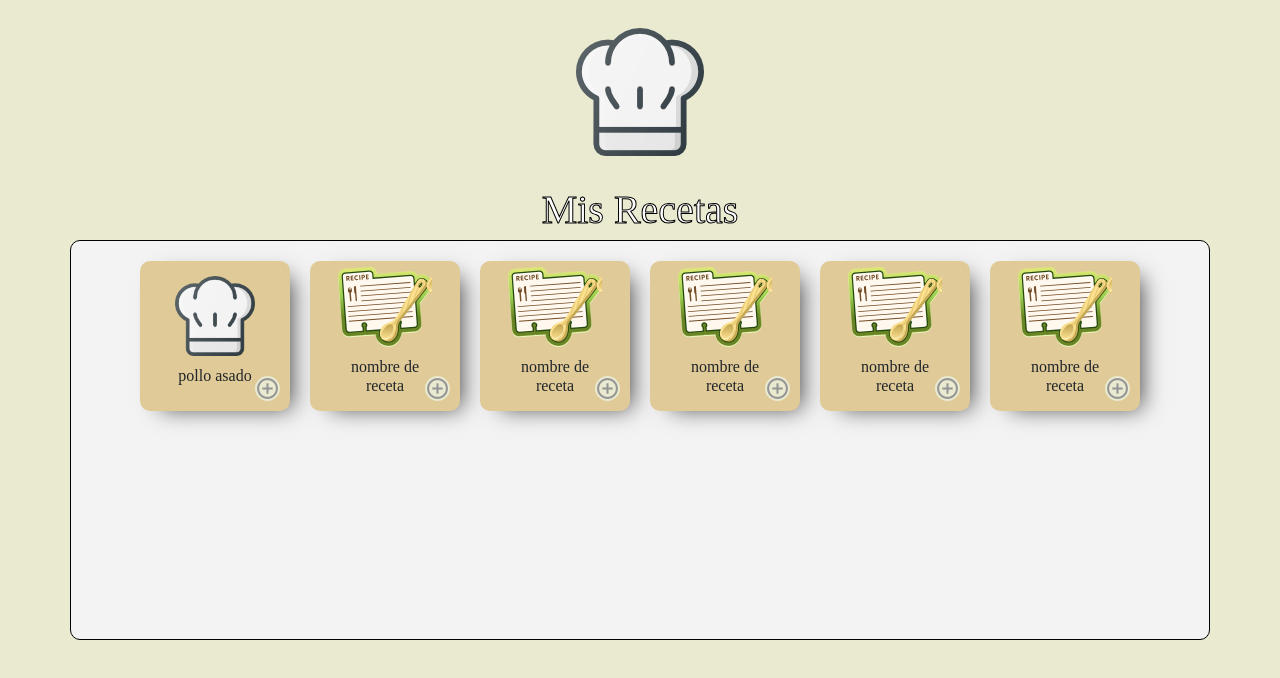
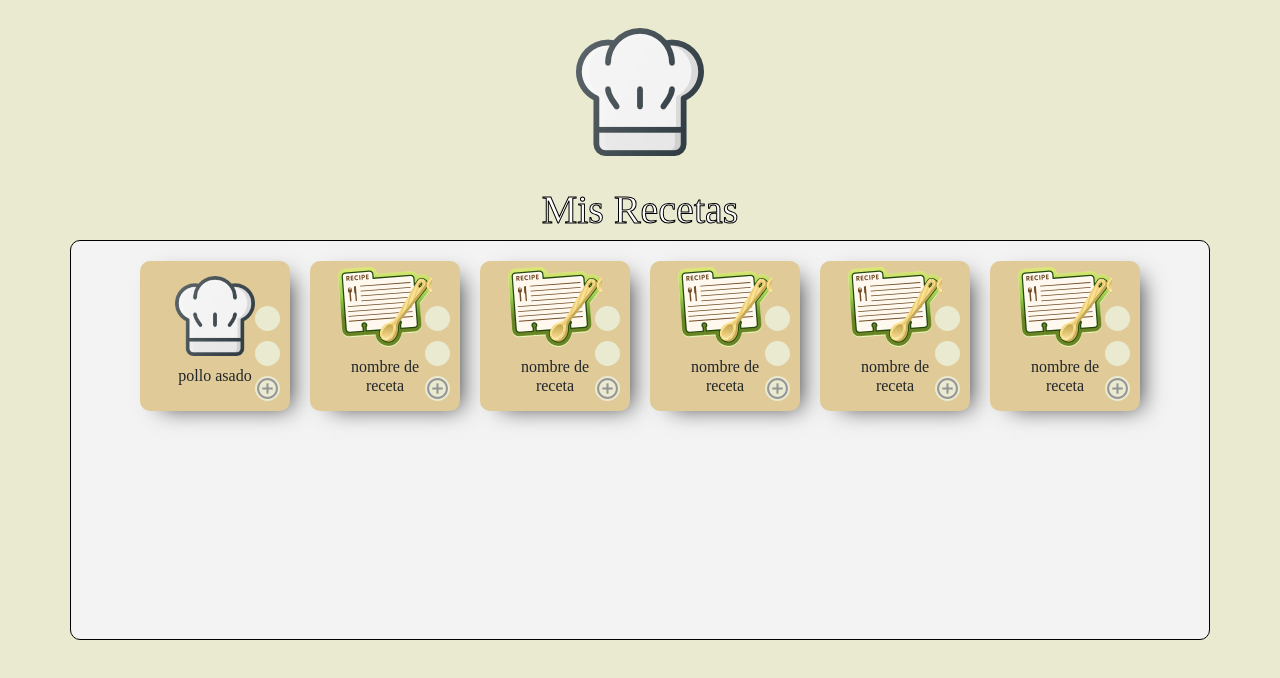
Before and after one commit to JeremyTierra/app_recetas, a React (Vite) app: page / in a window 1280 px wide. Shown: the top 678 px of the page. Built offline with nearby package versions, Linux system fonts and the light colour scheme; a web font is replaced by a local one.

Commit message:
edicion 2

```diff
--- a/src/components/menuReceta.jsx
+++ b/src/components/menuReceta.jsx
@@ -1,11 +1,19 @@
 import React from "react";
 import "../styles.css/menuReceta.css"
+const contenedorMenuEditar =document.querySelector(".contenedorMenuEditar");
+function expandir(e){
+    console.log(e,contenedorMenuEditar)
+
+    contenedorMenuEditar.classList.toggle("oculto");
+}
 function MenuReceta() {
-return (<div className= "containerMenuEditar">
-    <span className="material-symbols-sharp ">
-add_circle
-</span>
-</div>)
+    return (<div className="contenedorMenuEditar">
+        <div className="boton botonEliminar"></div>
+        <div className="boton botonEditar"></div>
+        <span className="material-symbols-sharp boton botonMas" onClick={(e)=>expandir(e)}>
+            add_circle
+        </span>
+    </div>)
 
 }
 export default MenuReceta;
--- a/src/components/receta.jsx
+++ b/src/components/receta.jsx
@@ -8,7 +8,7 @@ function Receta({ imagen, nombreReceta }) {
 
         <img src={imagen ? imagen : imgReceta} alt="imagen de la receta" srcset="" />
         <h3>{nombreReceta ? nombreReceta : "nombre de receta"}</h3>
-        <MenuReceta></MenuReceta>
+        <MenuReceta id={1}></MenuReceta>
     </div>
 }
 
--- a/src/index.css
+++ b/src/index.css
@@ -9,6 +9,7 @@
 
 *{
   font-family: 'Alkatra', cursive;
+ transition: 500ms ease;
 }
 body{
   background-color: var(--color4);
--- a/src/styles.css/menuReceta.css
+++ b/src/styles.css/menuReceta.css
@@ -1,15 +1,33 @@
-.containerMenuEditar {
+.boton {
     position: absolute;
     display: flex;
     background-color: var(--color4);
     height: 25px;
     width: 25px;
-    bottom: 10px;
-    right: 10px;
     border-radius: 50%;
-
+    right: 0px;
+    bottom: 0px;
 }
 .material-symbols-sharp{
 font-size: 25px;
 color: rgb(149, 149, 149);
 }
+.botonEliminar{
+    bottom: 35px;
+}
+.botonEditar{
+    bottom: 70px;
+}
+
+.contenedorMenuEditar{
+    bottom: 10px;
+    right: 10px;
+    position: absolute;
+width: 25px;
+height: 100px;
+overflow: hidden;
+
+}
+.oculto{
+    height: 25px;
+}
```
